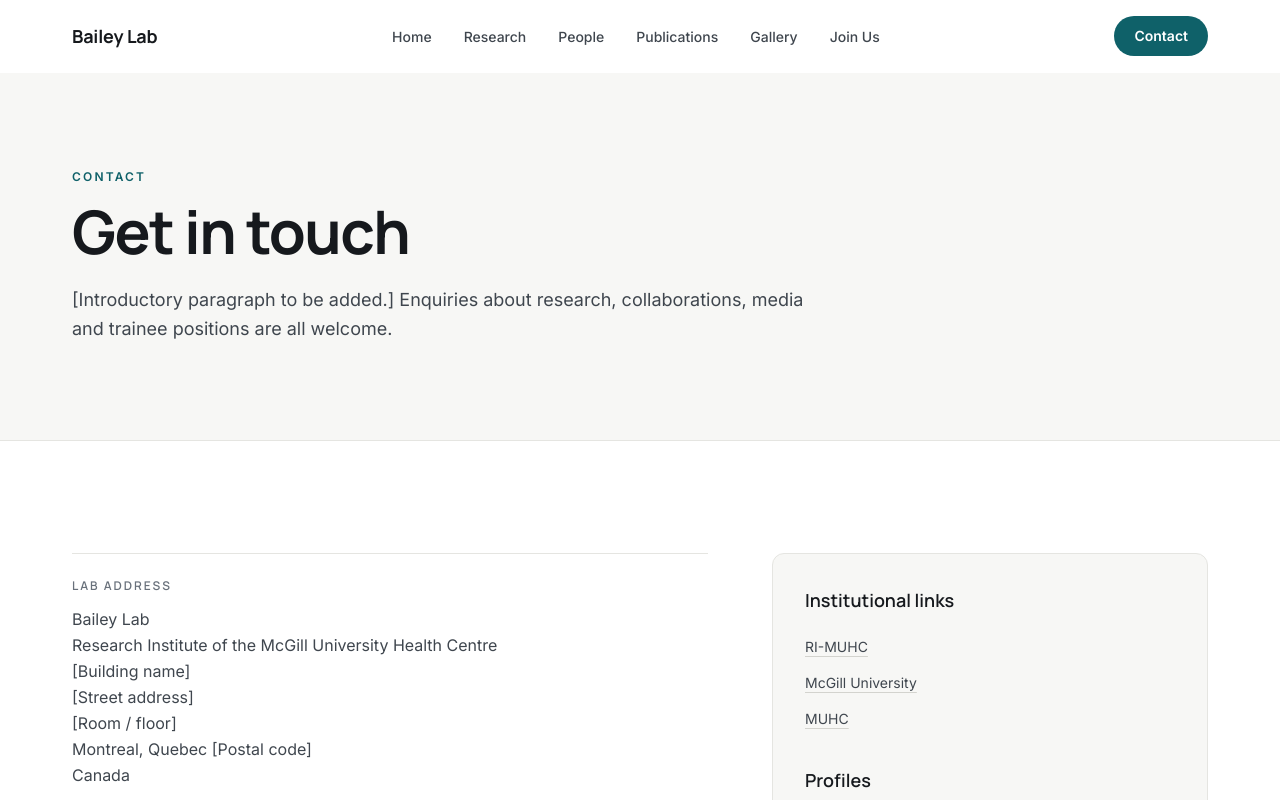
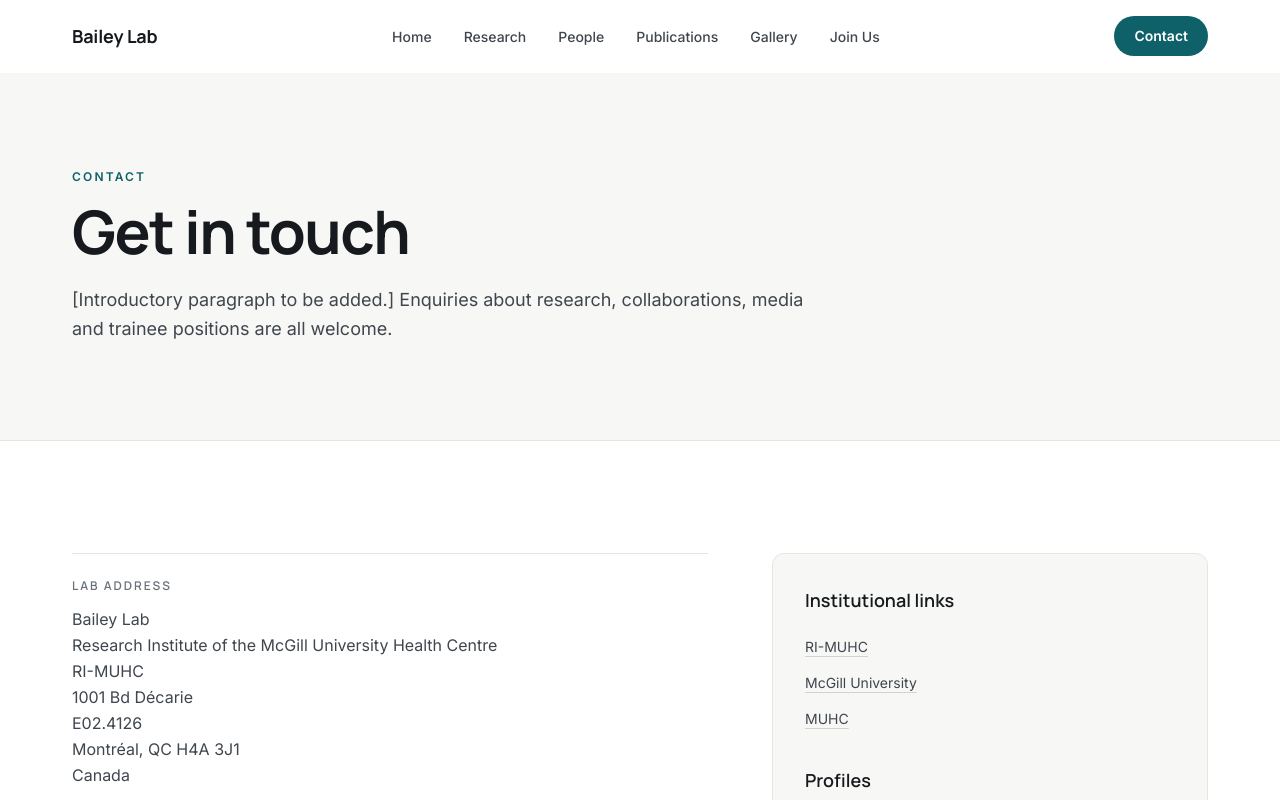
Before and after one commit to Neda-Esfehani/Bailey-Lab, a Next.js app: page /contact in a window 1280 px wide. Shown: the top 800 px of the page. Built offline with nearby package versions, Linux system fonts and the light colour scheme.

Commit message:
Update lab description and contact address details
Updated the lab description to specify 'gastroesophageal cancer' instead of 'esophageal cancer' and added specific address details.

```diff
--- a/data/site.ts
+++ b/data/site.ts
@@ -10,7 +10,7 @@ export const site = {
   defaultTitle: 'Bailey Lab | Cancer Genomics & Epigenomics',
   tagline: 'Decoding the regulatory genome of cancer',
   description:
-    'The Bailey Lab at the RI-MUHC and McGill University uses genomics, epigenomics and bioinformatics to study esophageal cancer, metastasis, chemoresistance and regulatory alterations.',
+    'The Bailey Lab at the RI-MUHC and McGill University uses genomics, epigenomics and bioinformatics to study gastroesophageal cancer, metastasis, chemoresistance and regulatory alterations.',
 
   /**
    * Public URL of the deployed site. Used for canonical links and OpenGraph.
@@ -31,12 +31,11 @@ export const site = {
     labEmail: '[lab-email@example.com]',
     piName: 'Swneke D. Bailey, PhD',
     piEmail: 'swneke.bailey@mcgill.ca',
-    phone: '[+1 (000) 000-0000]',
     addressLines: [
-      '[Building name]',
-      '[Street address]',
-      '[Room / floor]',
-      'Montreal, Quebec [Postal code]',
+      'RI-MUHC',
+      '1001 Bd Décarie',
+      'E02.4126',
+      'Montréal, QC H4A 3J1',
       'Canada',
     ],
     /** Replace with a real Google Maps / OpenStreetMap link for the building. */
```
